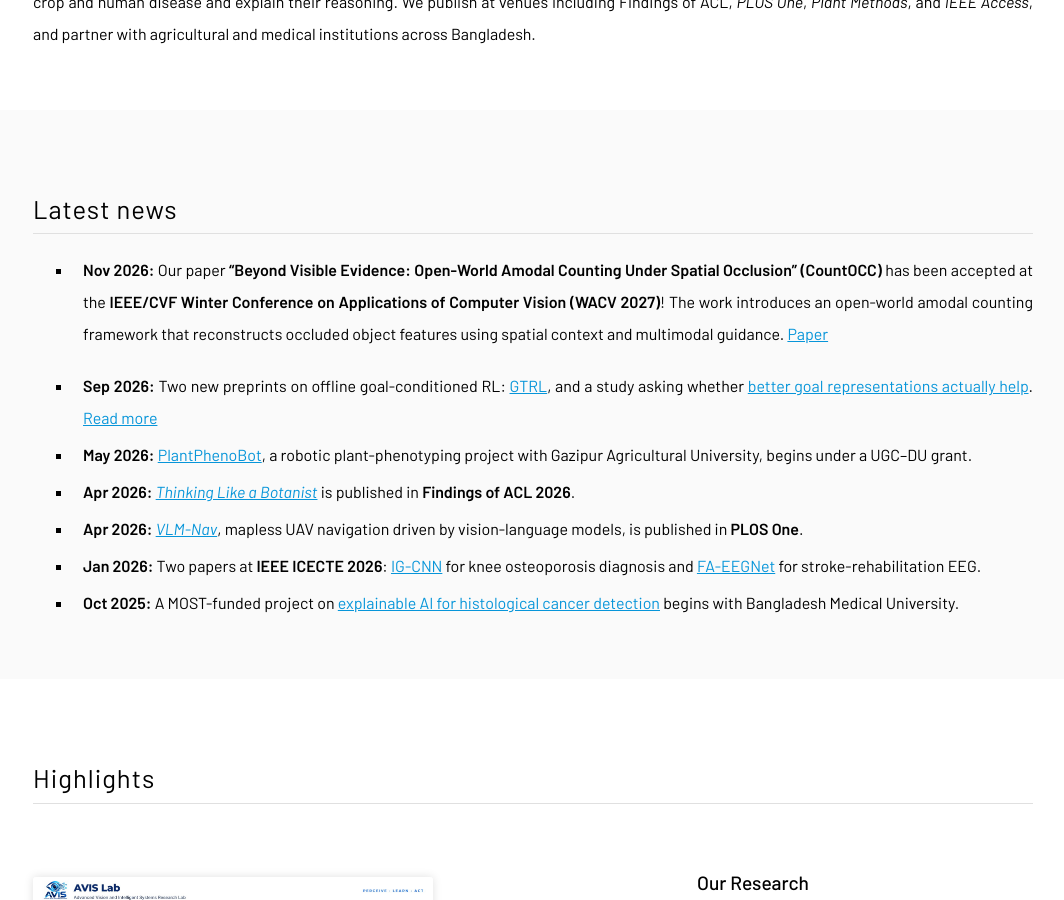
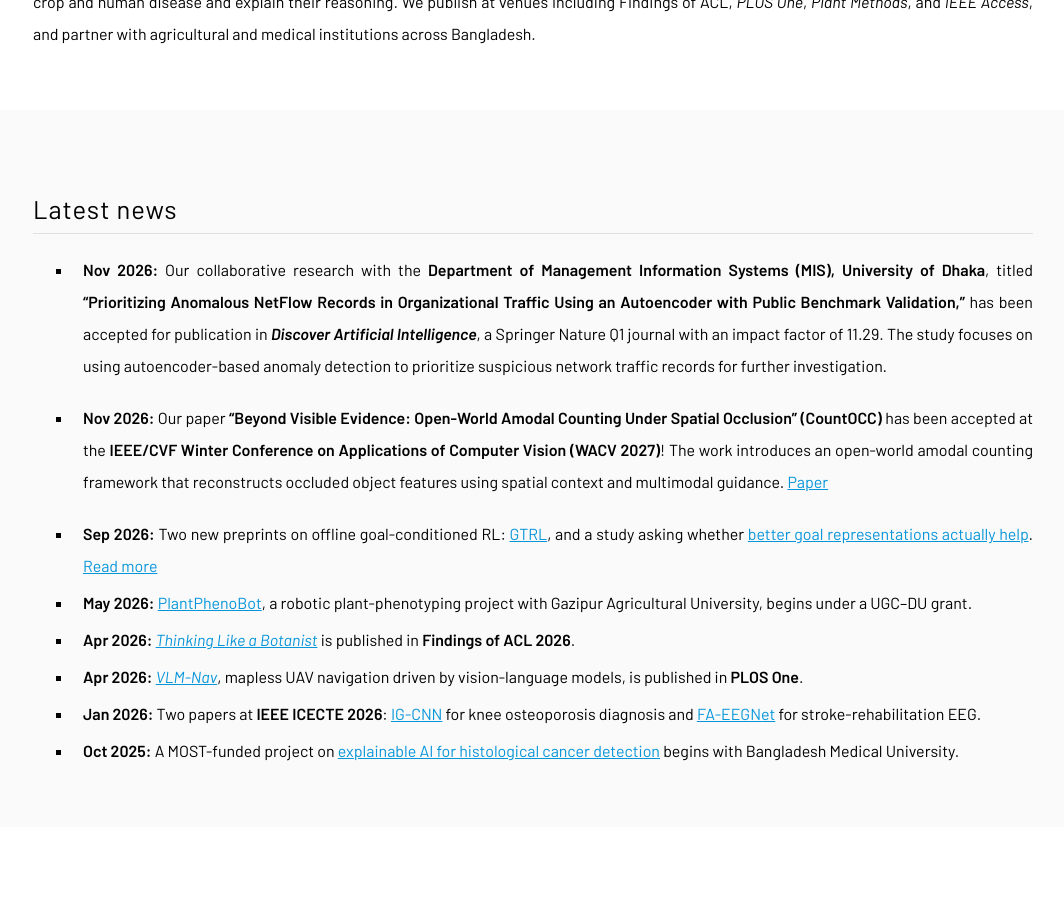
Before and after one commit to avis-res-lab/avis-res-lab.github.io, a Jekyll site: the page built from index.md, in a window 1280 px wide and 900 px high, scrolled down 681 px. Shown: the whole window, without its empty margins (107-1171 px from the left). Built offline with Jekyll 4.4.1, drawn with Linux system fonts in a browser that asks for light colours; a style sheet for code colours, icons or effects is not loaded.

Commit message:
Add Discover Artificial Intelligence acceptance to latest news

```diff
--- a/index.md
+++ b/index.md
@@ -11,6 +11,7 @@ We publish at venues including Findings of ACL, *PLOS One*, *Plant Methods*, and
 {% include section.html %}
 
 ## Latest news
+- **Nov 2026:** Our collaborative research with the **Department of Management Information Systems (MIS), University of Dhaka**, titled **"Prioritizing Anomalous NetFlow Records in Organizational Traffic Using an Autoencoder with Public Benchmark Validation,"** has been accepted for publication in ***Discover Artificial Intelligence***, a Springer Nature  Q1 journal with an impact factor of 11.29. The study focuses on using autoencoder-based anomaly detection to prioritize suspicious network traffic records for further investigation.
 
 - **Nov 2026:** Our paper **"Beyond Visible Evidence: Open-World Amodal Counting Under Spatial Occlusion" (CountOCC)** has been accepted at the **IEEE/CVF Winter Conference on Applications of Computer Vision (WACV 2027)**! The work introduces an open-world amodal counting framework that reconstructs occluded object features using spatial context and multimodal guidance. [Paper](https://arxiv.org/abs/2511.12702)
 
```
